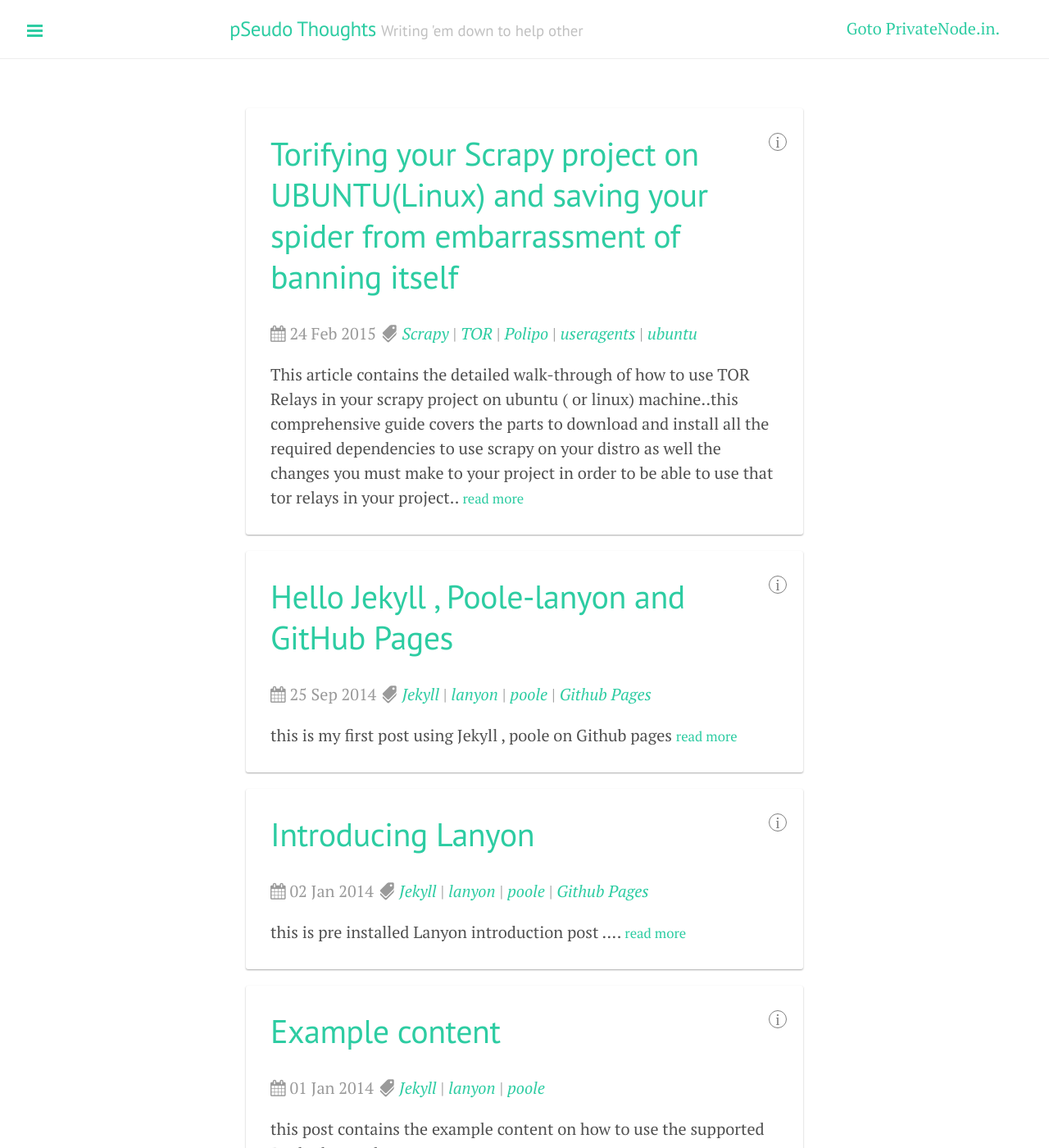
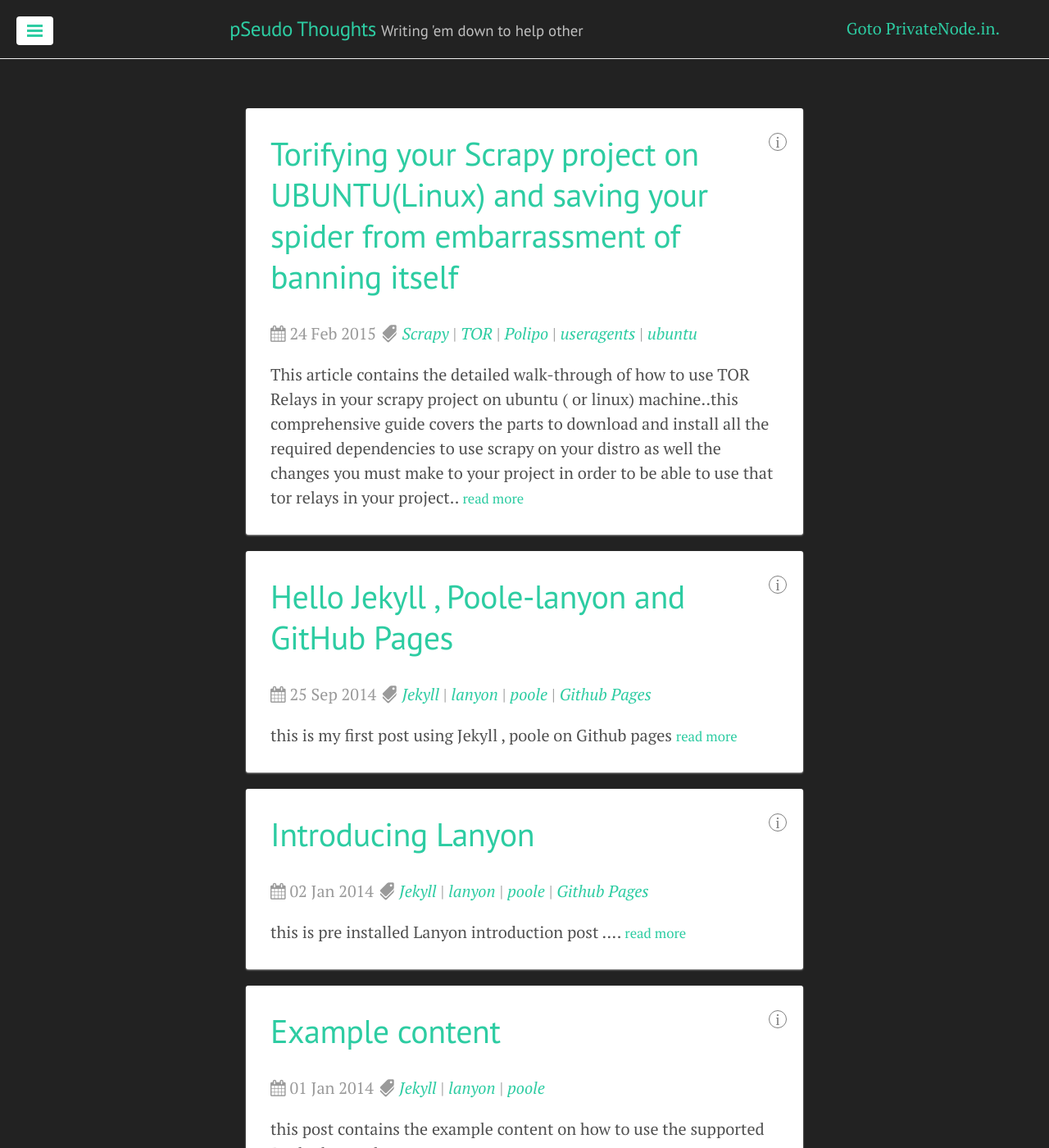
Before and after one commit to DharmeshPandav/dharmeshpandav.github.io, a Jekyll site: the page built from index.html, in a window 1280 px wide and 1400 px high. Shown: the whole window at 82% size. Built offline with Jekyll 4.4.1, drawn with Linux system fonts in a browser that asks for light colours; nearby versions of some CDN libraries; Markdown is read by kramdown in place of the engine named in the settings; the list of posts is cut into pages by our own code.

```diff
--- a/public/css/lanyon.css
+++ b/public/css/lanyon.css
@@ -577,6 +577,9 @@ a.pagination-item:hover {
   color: #2DCCA2;
 }
 
+.theme-base-02 .wrap{
+  background-color: #222;
+}
 .theme-base-02 a.tag-list:hover , a.tag-list:checked{
   background-color: rgba(45, 204, 162, 100);
   color: black;
```
